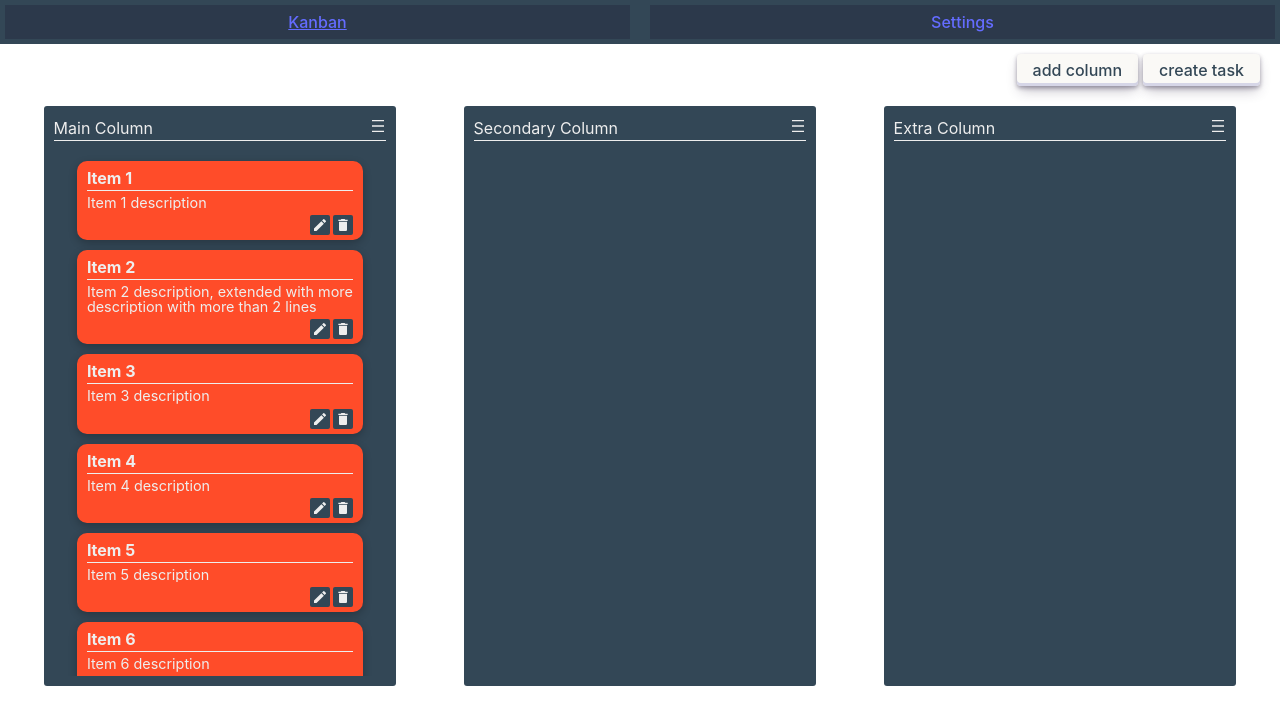
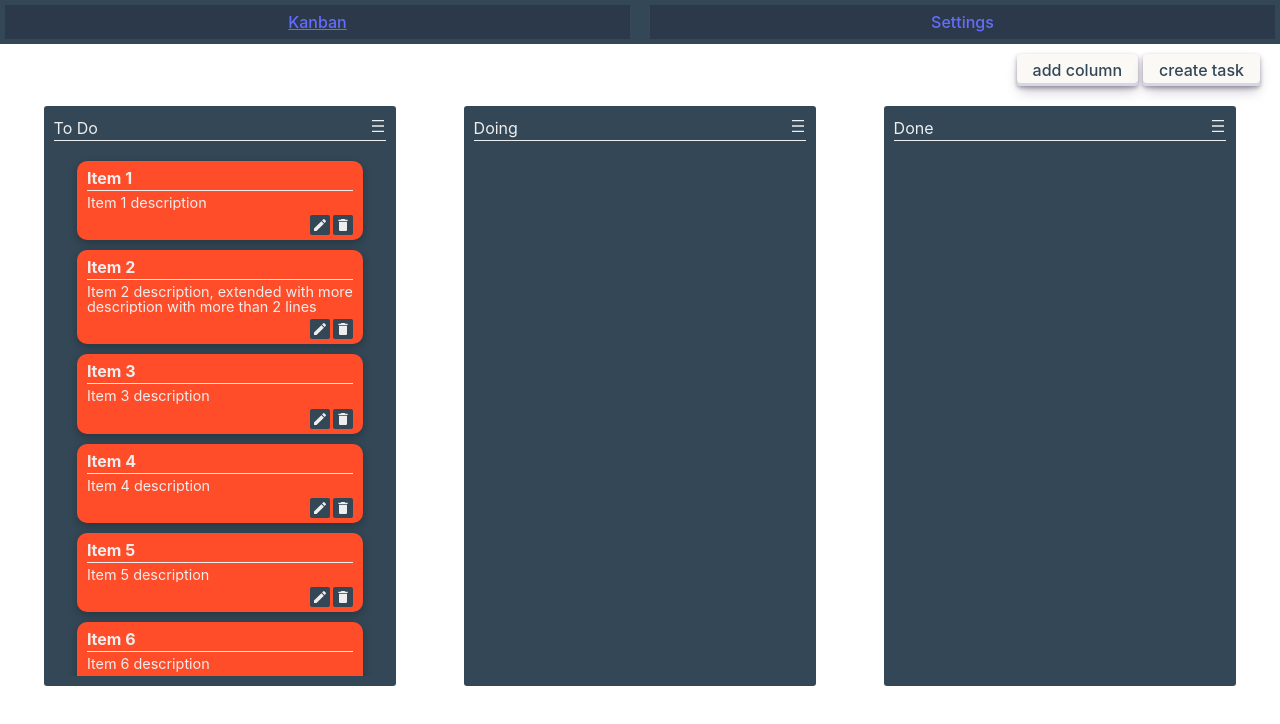
Before and after one commit to Daamii/kanban, a React (Vite) app: page / in a window 1280 px wide. Shown: the top 724 px of the page. Built offline with nearby package versions, Linux system fonts and the light colour scheme.

Commit message:
renaming func

```diff
--- a/src/features/Kanban/KanbanColumn.tsx
+++ b/src/features/Kanban/KanbanColumn.tsx
@@ -13,7 +13,10 @@ interface ColumnProps {
   items: TaskType[];
   isDragging: boolean;
   handleDragging: (dragging: boolean) => void;
-  handleUpdateList: (id: TaskType["uuid"], status: ColumnnType["uuid"]) => void;
+  handleMoveTaskToColumn: (
+    id: TaskType["uuid"],
+    status: ColumnnType["uuid"]
+  ) => void;
   handleRemoveFromList: (id: TaskType["uuid"]) => void;
 }
 
@@ -22,7 +25,7 @@ export const KanbanColumn = ({
   items,
   isDragging,
   handleDragging,
-  handleUpdateList,
+  handleMoveTaskToColumn: handleMoveTaskToColumn,
   handleRemoveFromList,
 }: ColumnProps) => {
   const [editionModeActive, setEditionModeActive] = useState(false);
@@ -33,7 +36,7 @@ export const KanbanColumn = ({
     e.preventDefault();
     console.debug("dropping: ", e.dataTransfer.getData("text"), " at ", column);
     const id = e.dataTransfer.getData("text");
-    handleUpdateList(id, column.uuid);
+    handleMoveTaskToColumn(id, column.uuid);
     handleDragging(false);
   };
 
--- a/src/features/Kanban/KanbanGrid.tsx
+++ b/src/features/Kanban/KanbanGrid.tsx
@@ -4,7 +4,7 @@ import { TaskType, ColumnnType } from "../../Types/kanbanTypes";
 import { useDragAndDrop } from "../../hooks/useDragAndDrops";
 import { KanbanColumn } from "./KanbanColumn";
 import { useDispatch } from "react-redux";
-import { removeTaskById, updateList } from "../../store/kanbanSlice";
+import { removeTaskById, moveTaskToColumn } from "../../store/kanbanSlice";
 
 interface Props {
   tasks: TaskType[];
@@ -24,8 +24,10 @@ export const KanbanGrid = ({ tasks, columns }: Props) => {
           items={tasks}
           isDragging={isDragging}
           handleDragging={handleDragging}
-          handleUpdateList={(taskId, columnId) =>
-            dispatch(updateList({ taskId: taskId, newColumnId: columnId }))
+          handleMoveTaskToColumn={(taskId, columnId) =>
+            dispatch(
+              moveTaskToColumn({ taskId: taskId, newColumnId: columnId })
+            )
           }
           handleRemoveFromList={(id) => dispatch(removeTaskById({ id }))}
         />
--- a/src/store/kanbanSlice.ts
+++ b/src/store/kanbanSlice.ts
@@ -8,9 +8,9 @@ import { v4 } from "uuid";
 import { ColumnnType, TaskType } from "../Types/kanbanTypes";
 
 const sampleColumns: ColumnnType[] = [
-  { uuid: "1", label: "Main Column", order: 1 },
-  { uuid: "2", label: "Secondary Column", order: 2 },
-  { uuid: "3", label: "Extra Column", order: 3 },
+  { uuid: "1", label: "To Do", order: 1 },
+  { uuid: "2", label: "Doing", order: 2 },
+  { uuid: "3", label: "Done", order: 3 },
 ];
 
 const sampleData: TaskType[] = [
@@ -109,7 +109,7 @@ const kanbanSlice = createSlice({
       state.tasks[taskIndex] = task;
       saveTasks(state.tasks);
     },
-    updateList: (
+    moveTaskToColumn: (
       state,
       action: PayloadAction<{ taskId: string; newColumnId: string }>
     ) => {
@@ -164,7 +164,7 @@ export const {
   setTasks,
   pushTask,
   editTask,
-  updateList,
+  moveTaskToColumn,
   removeTaskById,
   setColumns,
   updateColumn,
```
